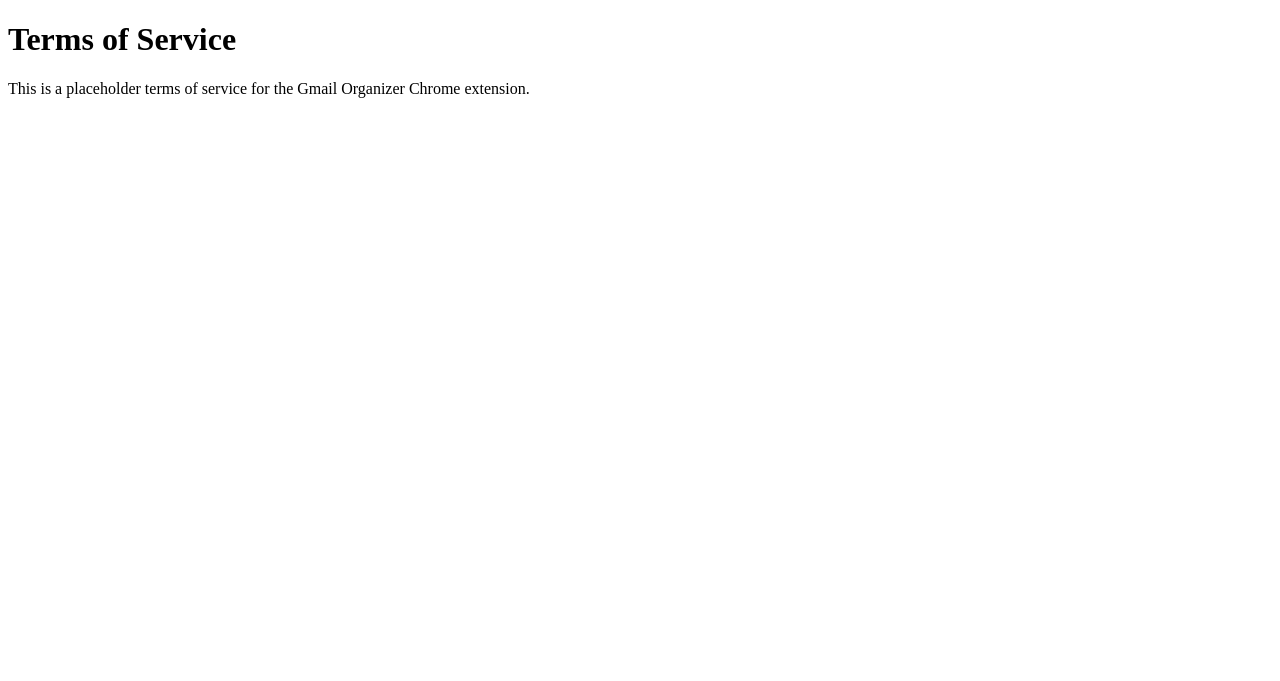
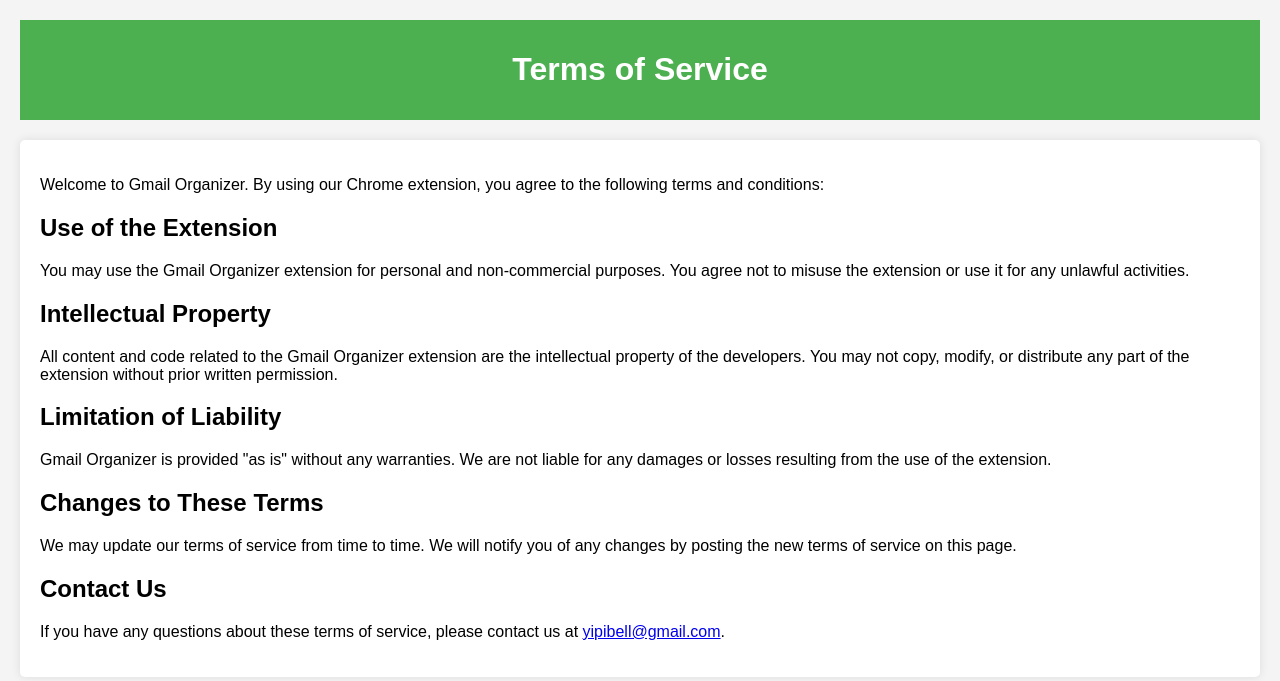
Before and after one commit to ThePenguinEmperor/GMailOrrganizer, a browser extension: page tos.html in a window 1280 px wide. Drawn offline with Linux system fonts and the light colour scheme.

Commit message:
Add content to homepage, privacy policy, and terms of service pages

```diff
--- a/tos.html
+++ b/tos.html
@@ -4,9 +4,44 @@
     <meta charset="UTF-8">
     <meta name="viewport" content="width=device-width, initial-scale=1.0">
     <title>Terms of Service</title>
+    <style>
+        body {
+            font-family: Arial, sans-serif;
+            margin: 0;
+            padding: 20px;
+            background-color: #f4f4f4;
+        }
+        header {
+            background-color: #4CAF50;
+            color: white;
+            padding: 10px 0;
+            text-align: center;
+        }
+        main {
+            background-color: white;
+            padding: 20px;
+            margin-top: 20px;
+            border-radius: 5px;
+            box-shadow: 0 0 10px rgba(0, 0, 0, 0.1);
+        }
+    </style>
 </head>
 <body>
-    <h1>Terms of Service</h1>
-    <p>This is a placeholder terms of service for the Gmail Organizer Chrome extension.</p>
+    <header>
+        <h1>Terms of Service</h1>
+    </header>
+    <main>
+        <p>Welcome to Gmail Organizer. By using our Chrome extension, you agree to the following terms and conditions:</p>
+        <h2>Use of the Extension</h2>
+        <p>You may use the Gmail Organizer extension for personal and non-commercial purposes. You agree not to misuse the extension or use it for any unlawful activities.</p>
+        <h2>Intellectual Property</h2>
+        <p>All content and code related to the Gmail Organizer extension are the intellectual property of the developers. You may not copy, modify, or distribute any part of the extension without prior written permission.</p>
+        <h2>Limitation of Liability</h2>
+        <p>Gmail Organizer is provided "as is" without any warranties. We are not liable for any damages or losses resulting from the use of the extension.</p>
+        <h2>Changes to These Terms</h2>
+        <p>We may update our terms of service from time to time. We will notify you of any changes by posting the new terms of service on this page.</p>
+        <h2>Contact Us</h2>
+        <p>If you have any questions about these terms of service, please contact us at <a href="mailto:yipibell@gmail.com">yipibell@gmail.com</a>.</p>
+    </main>
 </body>
 </html>
```
Also changed, not shown: index.html (+34 -2 lines), privacy.html (+35 -2 lines), README.md.
